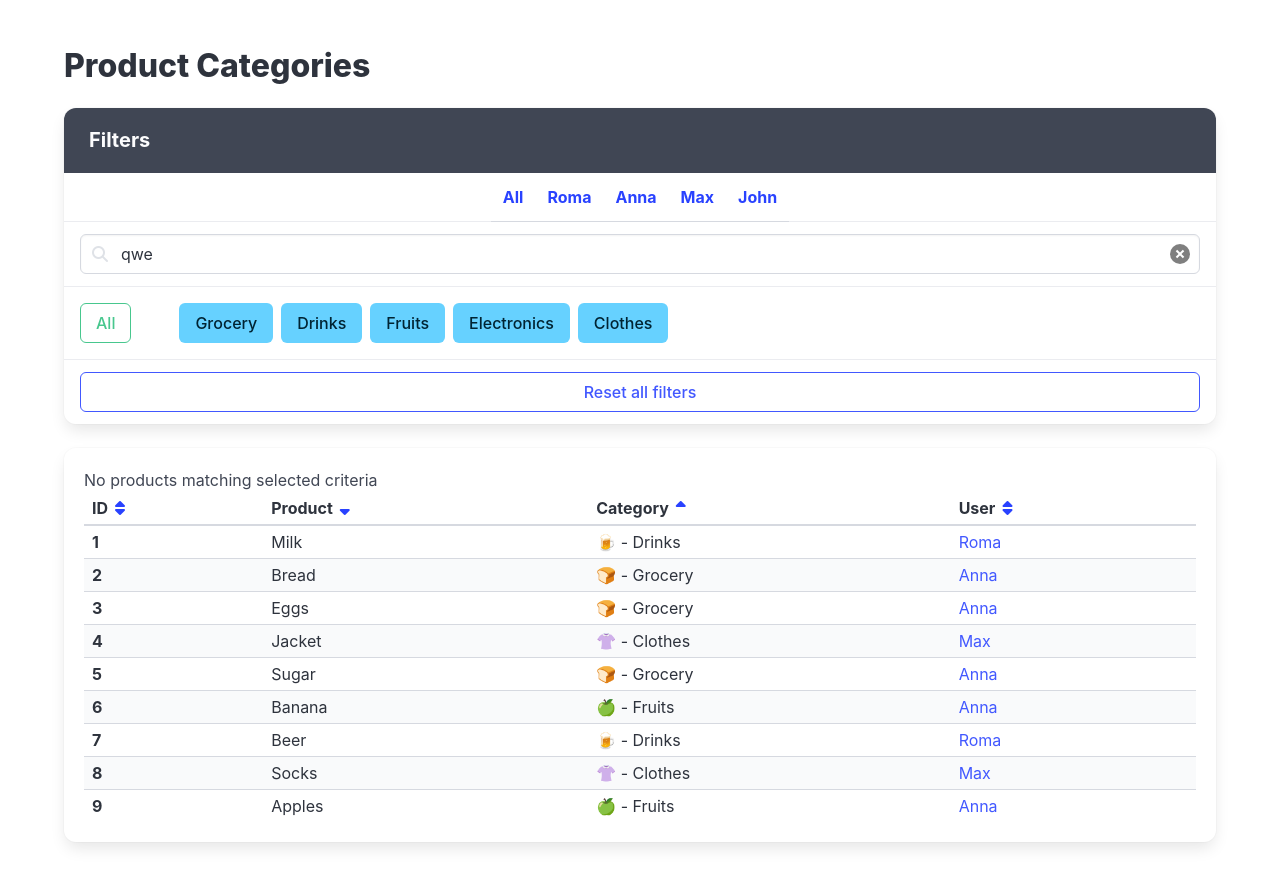
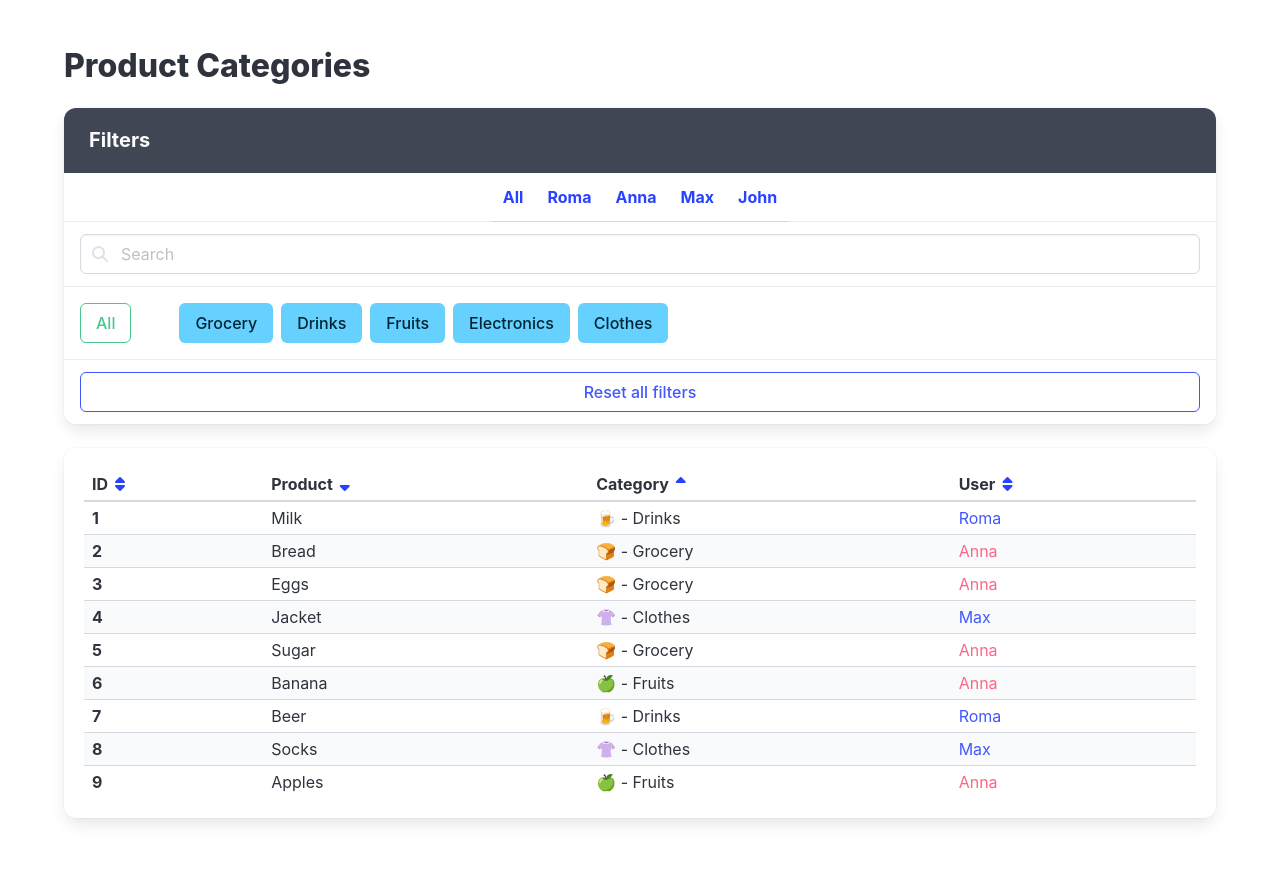
Before and after one commit to Yurii-Kupchynskyi/react-practice, a React (Vite) app: page / in a window 1280 px wide. Shown: the top 886 px of the page. Built offline with nearby package versions, Linux system fonts and the light colour scheme.

Commit message:
Added search implementation

```diff
--- a/src/App.jsx
+++ b/src/App.jsx
@@ -1,11 +1,11 @@
 /* eslint-disable jsx-a11y/accessible-emoji */
-import React from 'react';
+import React, { useState } from 'react';
 import './App.scss';
 
 import usersFromServer from './api/users';
 import categoriesFromServer from './api/categories';
 import productsFromServer from './api/products';
-
+import { ProductsTableData } from './components/ProductsTableData';
 // Функція для пошуку категорії за id
 const category = categoryId =>
   categoriesFromServer.find(cat => cat.id === categoryId);
@@ -22,6 +22,11 @@ const productsFullData = productsFromServer.map(product => {
 });
 
 export const App = () => {
+  const [search, setSearch] = useState('');
+  const filteredProducts = productsFullData.filter(product => {
+    return product.name.toLowerCase().includes(search.trim().toLowerCase());
+  });
+
   return (
     <div className="section">
       <div className="container">
@@ -53,21 +58,25 @@ export const App = () => {
                   type="text"
                   className="input"
                   placeholder="Search"
-                  value="qwe"
+                  value={search}
+                  onChange={e => setSearch(e.target.value)}
                 />
 
                 <span className="icon is-left">
                   <i className="fas fa-search" aria-hidden="true" />
                 </span>
 
+                {search && (
                   <span className="icon is-right">
                     {/* eslint-disable-next-line jsx-a11y/control-has-associated-label */}
                     <button
                       data-cy="ClearButton"
                       type="button"
                       className="delete"
+                      onClick={() => setSearch('')}
                     />
                   </span>
+                )}
               </p>
             </div>
 
@@ -104,9 +113,11 @@ export const App = () => {
         </div>
 
         <div className="box table-container">
+          {filteredProducts.length === 0 && (
             <p data-cy="NoMatchingMessage">
               No products matching selected criteria
             </p>
+          )}
 
           <table
             data-cy="ProductTable"
@@ -159,23 +170,7 @@ export const App = () => {
                 </th>
               </tr>
             </thead>
-
-            <tbody>
-              {productsFullData.map(product => (
-                <tr data-cy="Product" key={product.id}>
-                  <td className="has-text-weight-bold" data-cy="ProductId">
-                    {product.id}
-                  </td>
-
-                  <td data-cy="ProductName">{product.name}</td>
-                  <td data-cy="ProductCategory">{`${product.category.icon} - ${product.category.title}`}</td>
-
-                  <td data-cy="ProductUser" className="has-text-link">
-                    {product.user.name}
-                  </td>
-                </tr>
-              ))}
-            </tbody>
+            <ProductsTableData products={filteredProducts} />
           </table>
         </div>
       </div>
--- /dev/null
+++ b/src/components/ProductsTableData.jsx
@@ -0,0 +1,28 @@
+import cn from 'classnames';
+
+export const ProductsTableData = ({ products }) => {
+  return (
+    <tbody>
+      {products.map(({ id, name, category, user }) => (
+        <tr data-cy="Product" key={id}>
+          <td className="has-text-weight-bold" data-cy="ProductId">
+            {id}
+          </td>
+
+          <td data-cy="ProductName">{name}</td>
+          <td data-cy="ProductCategory">{`${category.icon} - ${category.title}`}</td>
+
+          <td
+            data-cy="ProductUser"
+            className={cn({
+              'has-text-link': user.sex === 'm',
+              'has-text-danger': user.sex === 'f',
+            })}
+          >
+            {user.name}
+          </td>
+        </tr>
+      ))}
+    </tbody>
+  );
+};
```
Lines whose indentation alone changed are shown as unchanged.
